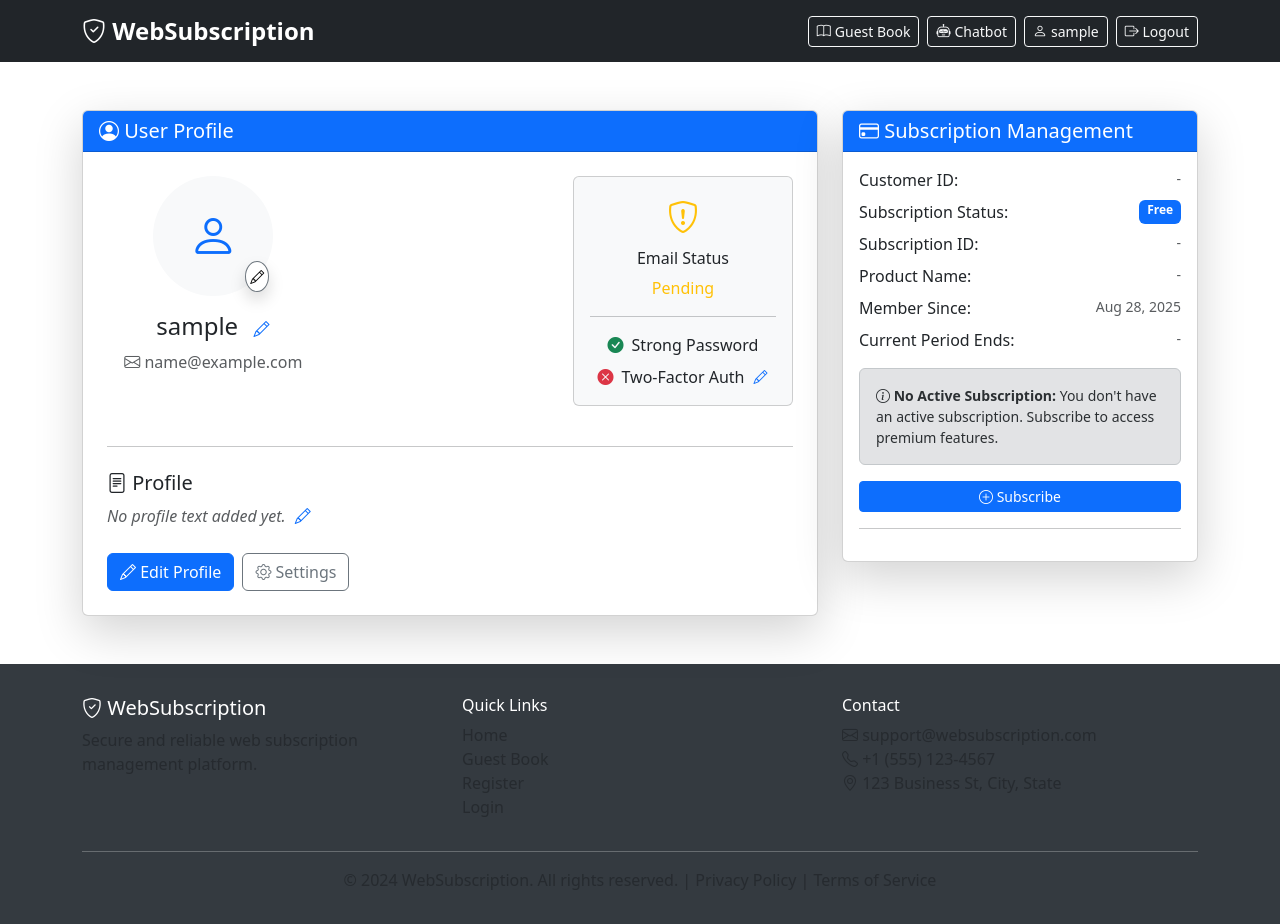
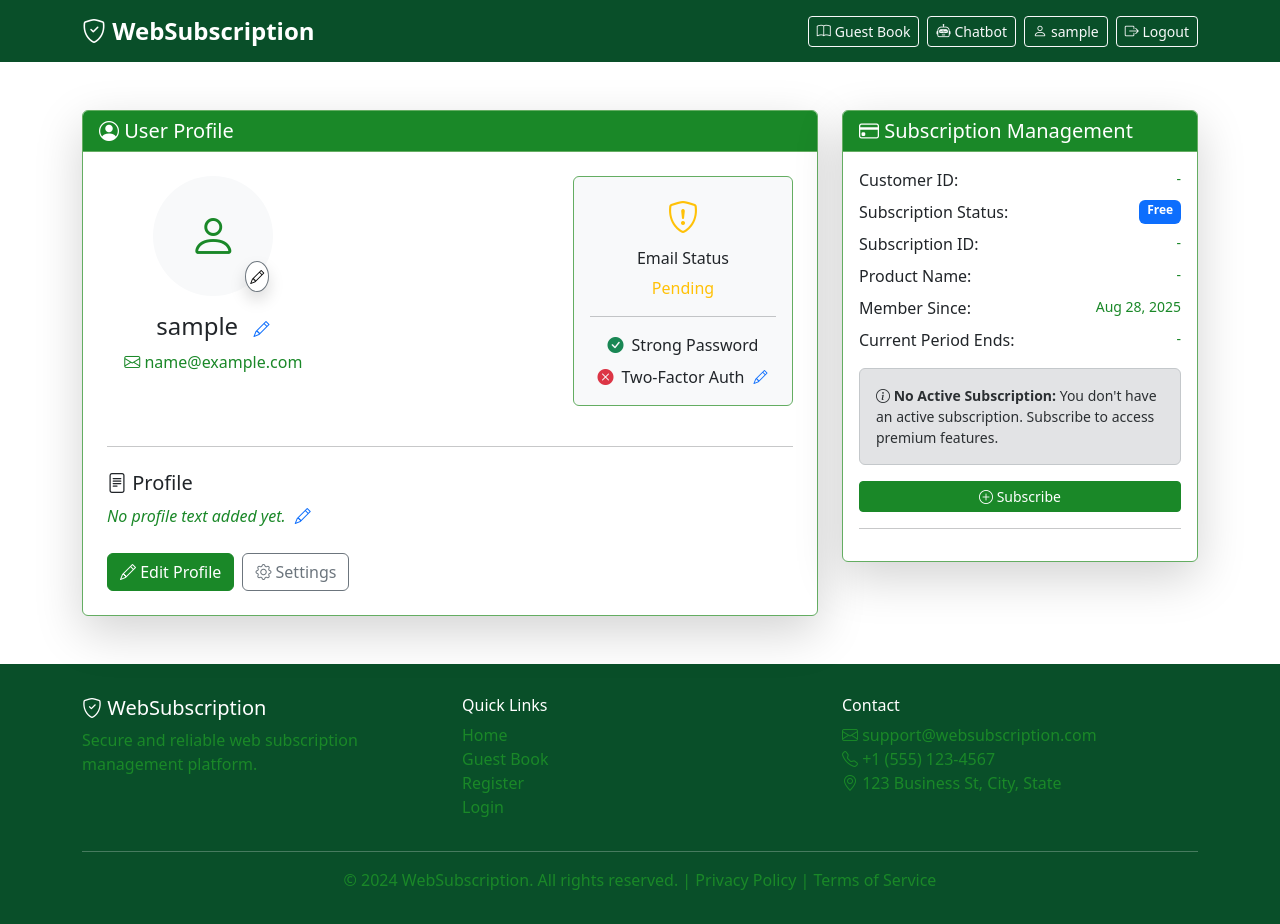
Before and after one commit to JesperEsbensen/websubscription, a Django app: page /profile/ in a window 1280 px wide. Run offline with Django 5.2, Linux system fonts and the light colour scheme; the visitor is signed in with stand-in values (Sample User, id 1); some libraries are stand-ins or nearby versions.

Commit message:
Changed to green theme

```diff
--- a/website/accounts/templates/accounts/profile.html
+++ b/website/accounts/templates/accounts/profile.html
@@ -136,7 +136,7 @@
                         <strong>Active Subscription:</strong> You have an active subscription. You can cancel it at any time.
                     </div>
                     <div class="d-flex gap-2 mb-3">
-                        <a href="{% url 'subscription_details' %}" class="btn btn-info btn-sm">
+                        <a href="{% url 'subscription_details' %}" class="btn btn-success btn-sm">
                             <i class="bi bi-gear"></i> Handle Subscription
                         </a>
                     </div>
@@ -146,7 +146,7 @@
                         <strong>Cancelled Subscription:</strong> Your subscription has been cancelled. You can reactivate it to continue your service.
                     </div>
                     <div class="d-flex gap-2 mb-3">
-                        <a href="{% url 'subscription_details' %}" class="btn btn-info btn-sm">
+                        <a href="{% url 'subscription_details' %}" class="btn btn-success btn-sm">
                             <i class="bi bi-gear"></i> Handle Subscription
                         </a>
                     </div>
--- a/website/accounts/templates/base.html
+++ b/website/accounts/templates/base.html
@@ -9,33 +9,203 @@
     <!-- Bootstrap Icons -->
     <link href="https://cdn.jsdelivr.net/npm/bootstrap-icons@1.10.0/font/bootstrap-icons.css" rel="stylesheet">
     <style>
+        :root {
+            --darkest-green: #094F29;
+            --dark-green: #0A6921;
+            --medium-green: #1A8828;
+            --light-green: #429B46;
+            --lighter-green: #64AD62;
+            --lightest-green: #94C58C;
+        }
+
         .navbar-brand {
             font-weight: bold;
             font-size: 1.5rem;
         }
+
         .hero-section {
-            background: linear-gradient(135deg, #667eea 0%, #764ba2 100%);
+            background: linear-gradient(135deg, var(--dark-green) 0%, var(--medium-green) 100%);
             color: white;
             padding: 4rem 0;
         }
+
         .feature-card {
             border: none;
             border-radius: 15px;
             box-shadow: 0 4px 6px rgba(0, 0, 0, 0.1);
             transition: transform 0.3s ease;
+            background-color: var(--lightest-green);
         }
+
         .feature-card:hover {
             transform: translateY(-5px);
+            background-color: var(--lighter-green);
         }
+
         .footer {
-            background-color: #343a40;
+            background-color: var(--darkest-green);
             color: white;
             padding: 2rem 0;
             margin-top: auto;
         }
+
         .main-content {
             min-height: calc(100vh - 200px);
         }
+
+        /* Custom green navbar */
+        .navbar-dark.bg-dark {
+            background-color: var(--darkest-green) !important;
+        }
+
+                 /* Green buttons */
+         .btn-outline-light:hover {
+             background-color: var(--light-green);
+             border-color: var(--light-green);
+         }
+
+         /* Make btn-primary use green colors */
+         .btn-primary {
+             background-color: var(--medium-green);
+             border-color: var(--medium-green);
+         }
+
+         .btn-primary:hover {
+             background-color: var(--dark-green);
+             border-color: var(--dark-green);
+         }
+
+         .btn-primary:focus {
+             background-color: var(--dark-green);
+             border-color: var(--dark-green);
+             box-shadow: 0 0 0 0.2rem rgba(26, 136, 40, 0.25);
+         }
+
+         .btn-primary:active {
+             background-color: var(--darkest-green) !important;
+             border-color: var(--darkest-green) !important;
+         }
+
+         /* Make btn-success use consistent green colors */
+         .btn-success {
+             background-color: var(--medium-green);
+             border-color: var(--medium-green);
+         }
+
+         .btn-success:hover {
+             background-color: var(--dark-green);
+             border-color: var(--dark-green);
+         }
+
+         .btn-success:focus {
+             background-color: var(--dark-green);
+             border-color: var(--dark-green);
+             box-shadow: 0 0 0 0.2rem rgba(26, 136, 40, 0.25);
+         }
+
+         .btn-success:active {
+             background-color: var(--darkest-green) !important;
+             border-color: var(--darkest-green) !important;
+         }
+
+        /* Green accent colors for links */
+        .text-muted {
+            color: var(--medium-green) !important;
+        }
+
+        .text-muted:hover {
+            color: var(--light-green) !important;
+        }
+
+        /* Green background for cards and dialogs */
+        .card {
+            background-color: white;
+            border-color: var(--lighter-green);
+        }
+
+        /* Green card headers */
+        .card-header.bg-primary {
+            background-color: var(--medium-green) !important;
+            border-bottom-color: var(--lighter-green);
+        }
+
+        .card-header {
+            background-color: var(--medium-green);
+            border-bottom-color: var(--lighter-green);
+            color: white;
+        }
+
+        .modal-content {
+            background-color: white;
+            border-color: var(--lighter-green);
+        }
+
+        .modal-header {
+            background-color: var(--medium-green);
+            border-bottom-color: var(--lighter-green);
+            color: white;
+        }
+
+        .modal-title {
+            color: white;
+        }
+
+        /* Green form elements */
+        .form-control {
+            background-color: white;
+            border-color: var(--lighter-green);
+        }
+
+        .form-control:focus {
+            background-color: white;
+            border-color: var(--light-green);
+            box-shadow: 0 0 0 0.2rem rgba(66, 155, 70, 0.25);
+        }
+
+        /* Ensure text areas and select elements are also white */
+        textarea.form-control,
+        select.form-control {
+            background-color: white;
+        }
+
+        /* Green alert boxes */
+        .alert-success {
+            background-color: var(--lightest-green);
+            border-color: var(--lighter-green);
+            color: var(--darkest-green);
+        }
+
+        /* Green table headers */
+        .table thead th {
+            background-color: var(--light-green);
+            color: white;
+        }
+
+        /* Green pagination */
+        .page-link {
+            color: var(--dark-green);
+        }
+
+        .page-link:hover {
+            background-color: var(--light-green);
+            border-color: var(--light-green);
+            color: white;
+        }
+
+                 .page-item.active .page-link {
+             background-color: var(--dark-green);
+             border-color: var(--dark-green);
+         }
+
+         /* Make text-primary use green colors */
+         .text-primary {
+             color: var(--medium-green) !important;
+         }
+
+         /* Green icons and text elements */
+         .bi.text-primary {
+             color: var(--medium-green) !important;
+         }
     </style>
 </head>
 <body class="d-flex flex-column min-vh-100">
```
